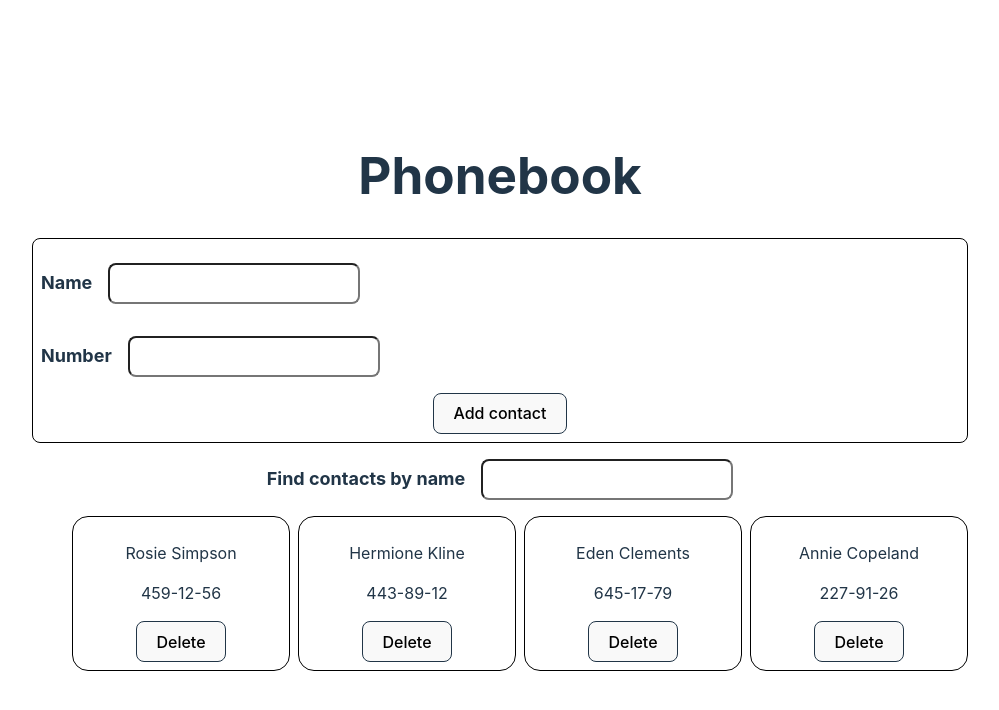
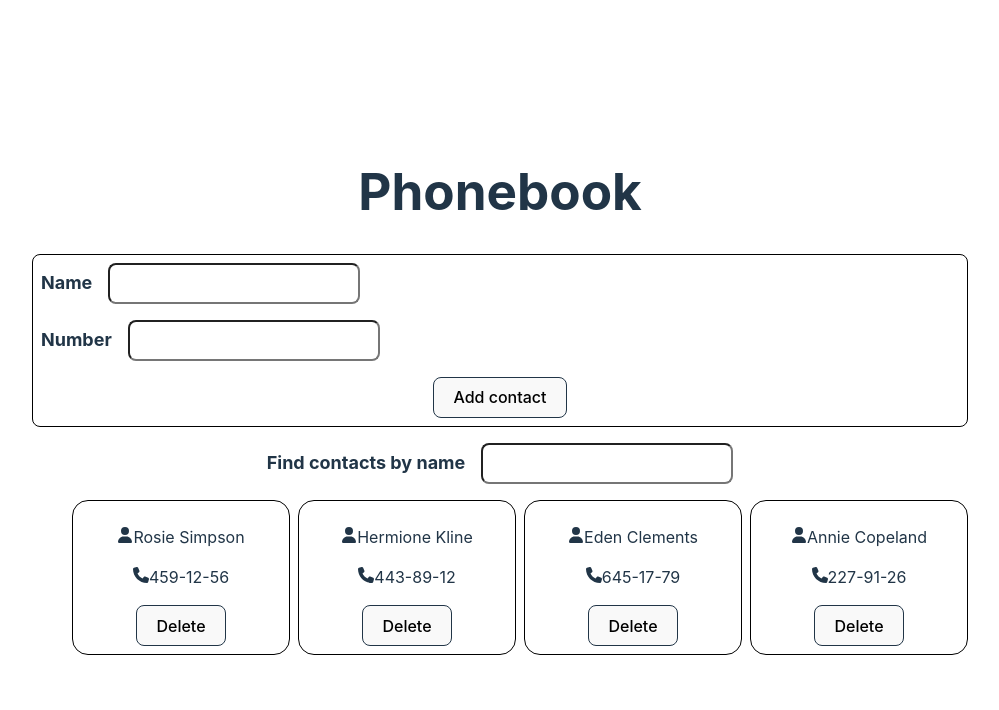
Before and after one commit to serg444s/goit-react-hw-03, a React (Vite) app: page / in a window 1280 px wide. Shown: the top 710 px of the page, without its empty margins (140-1139 px from the left). Built offline with nearby package versions, Linux system fonts and the light colour scheme.

Commit message:
formik, yup, ErrorMessage

```diff
--- a/package.json
+++ b/package.json
@@ -10,9 +10,12 @@
     "preview": "vite preview"
   },
   "dependencies": {
+    "formik": "^2.4.5",
     "nanoid": "^5.0.6",
     "react": "^18.2.0",
-    "react-dom": "^18.2.0"
+    "react-dom": "^18.2.0",
+    "react-icons": "^5.0.1",
+    "yup": "^1.4.0"
   },
   "devDependencies": {
     "@types/react": "^18.2.66",
--- a/src/components/Contact/Contact.jsx
+++ b/src/components/Contact/Contact.jsx
@@ -1,9 +1,18 @@
 import css from "./Contact.module.css";
+import { FaPhone, FaUser } from "react-icons/fa6";
+
 const Contact = ({ obj, handleDeleteContact }) => {
   return (
     <div>
-      <p>{obj.name}</p>
-      <p>{obj.number}</p>
+      <p>
+        <FaUser />
+        {obj.name}
+      </p>
+
+      <p>
+        <FaPhone />
+        {obj.number}
+      </p>
       <button
         className={css.btn}
         type="button"
--- a/src/components/Contact/Contact.module.css
+++ b/src/components/Contact/Contact.module.css
@@ -2,3 +2,8 @@
   align-self: center;
   border: 1px solid #213547;
 }
+
+.btn:hover {
+  color: rgb(255, 255, 255);
+  background-color: #213547;
+}
--- a/src/components/ContactForm/ContactForm.jsx
+++ b/src/components/ContactForm/ContactForm.jsx
@@ -1,33 +1,66 @@
+import { useId } from "react";
 import { nanoid } from "nanoid";
+import { Formik, Form, Field } from "formik";
+import * as Yup from "yup";
 import css from "./ContactForm.module.css";
+import { ErrorMessage } from "formik";
+
 const ContactForm = ({ handleAddContact }) => {
-  const handleSubmit = (evt) => {
-    evt.preventDefault();
-    const form = evt.target;
+  const nameId = useId();
+  const numberId = useId();
+  const initialValues = {
+    name: "",
+    number: "",
+  };
 
-    handleAddContact({
-      name: form.elements.name.value,
-      number: form.elements.number.value,
-      id: nanoid(),
+  const ContactSchema = Yup.object().shape({
+    name: Yup.string().min(3).max(50).required("Required"),
+    number: Yup.number()
+      .min(3)
+      .max(50)
+      .positive()
+      .integer()
+      .required("Required"),
   });
 
-    form.reset();
+  const handleSubmit = (values, actions) => {
+    handleAddContact({ ...values, id: nanoid() });
+    actions.resetForm();
   };
 
   return (
-    <form onSubmit={handleSubmit} className={css.form}>
-      <label>
+    <Formik
+      initialValues={initialValues}
+      onSubmit={handleSubmit}
+      validationSchema={ContactSchema}
+    >
+      <Form className={css.form}>
+        <div>
+          <label htmlFor={nameId} className={css.label}>
             Name
-        <input type="text" name="name"></input>
           </label>
-      <label>
+          <Field type="text" name="name" id={nameId} className={css.input} />
+          <ErrorMessage name="name" as="span" />
+        </div>
+
+        <div>
+          <label htmlFor={numberId} className={css.label}>
             Number
-        <input type="number" name="number"></input>
           </label>
+          <Field
+            type="number"
+            name="number"
+            className={css.input}
+            id={numberId}
+          />
+          <ErrorMessage name="number" as="span" />
+        </div>
+
         <button type="submit" className={css.button}>
           Add contact
         </button>
-    </form>
+      </Form>
+    </Formik>
   );
 };
 
--- a/src/components/ContactForm/ContactForm.module.css
+++ b/src/components/ContactForm/ContactForm.module.css
@@ -4,21 +4,22 @@
   border: 1px solid black;
   border-radius: 8px;
   padding: 8px;
+  gap: 16px;
   align-items: flex-start;
   justify-content: center;
   margin-bottom: 16px;
+  max-width: 1200px;
 }
 
-label {
+.label {
   font-size: 18px;
   margin-top: 16px;
   margin-bottom: 16px;
   font-weight: bold;
 }
 
-input {
+.input {
   padding: 8px;
-  max-width: 100%;
   border-radius: 8px;
   font-size: 18px;
   margin-left: 16px;
@@ -29,7 +30,11 @@ input {
   border: 1px solid #213547;
 }
 
-button:hover {
+.button:hover {
   color: rgb(255, 255, 255);
   background-color: #213547;
 }
+
+.icon {
+  margin-right: 8px;
+}
--- a/src/components/SearchBox/SearchBox.jsx
+++ b/src/components/SearchBox/SearchBox.jsx
@@ -1,13 +1,22 @@
+import { useId } from "react";
+
+import css from "./SearchBox.module.css";
+
 const SearchBox = ({ inputValue, handleChange }) => {
+  const searchId = useId();
   return (
-    <label>
-      Find contacts by name
+    <div>
+      <label htmlFor={searchId} className={css.label}>
+        Find contacts by name
+      </label>
       <input
+        className={css.input}
         type="text"
         value={inputValue}
+        id={searchId}
         onChange={(evt) => handleChange(evt.target.value)}
       />
-    </label>
+    </div>
   );
 };
 
--- a/src/components/SearchBox/SearchBox.module.css
+++ b/src/components/SearchBox/SearchBox.module.css
@@ -0,0 +1,13 @@
+.label {
+  font-size: 18px;
+  margin-top: 16px;
+  margin-bottom: 16px;
+  font-weight: bold;
+}
+
+.input {
+  padding: 8px;
+  border-radius: 8px;
+  font-size: 18px;
+  margin-left: 16px;
+}
```
Also changed, not shown: 1 other file (tests, documents, lock files or other folders). Lines whose indentation alone changed are shown as unchanged.
